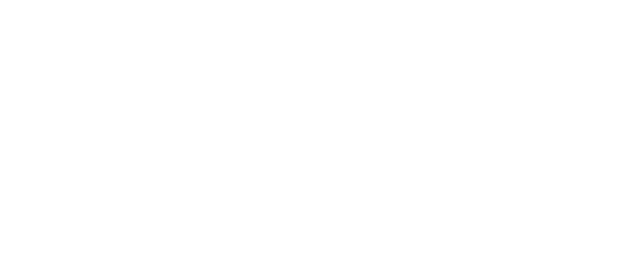
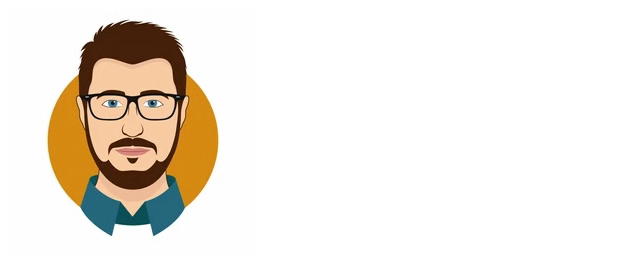
Before and after one commit to rajanshrivastava88/Interactive-Profile-Cards-with-HTML--CSS---Hover-Effects, a plain HTML site: page index.html in a window 1280 px wide. Shown: the whole page, without its empty margins (0-640 px from the left). Drawn offline with Linux system fonts and the light colour scheme.

Commit message:
Update index.html

```diff
--- a/index.html
+++ b/index.html
@@ -3,9 +3,14 @@
 <head>
     <meta charset="UTF-8">
     <meta name="viewport" content="width=device-width, initial-scale=1.0">
-    <title>Document</title>
+    <title>Profile Card</title>
 </head>
 <body>
+    <main class="container">
+        <div class="profile__card">
+            <img src="images/profile.png" alt="profile">
+        </div>
+    </main>
 
 </body>
 </html>
```
